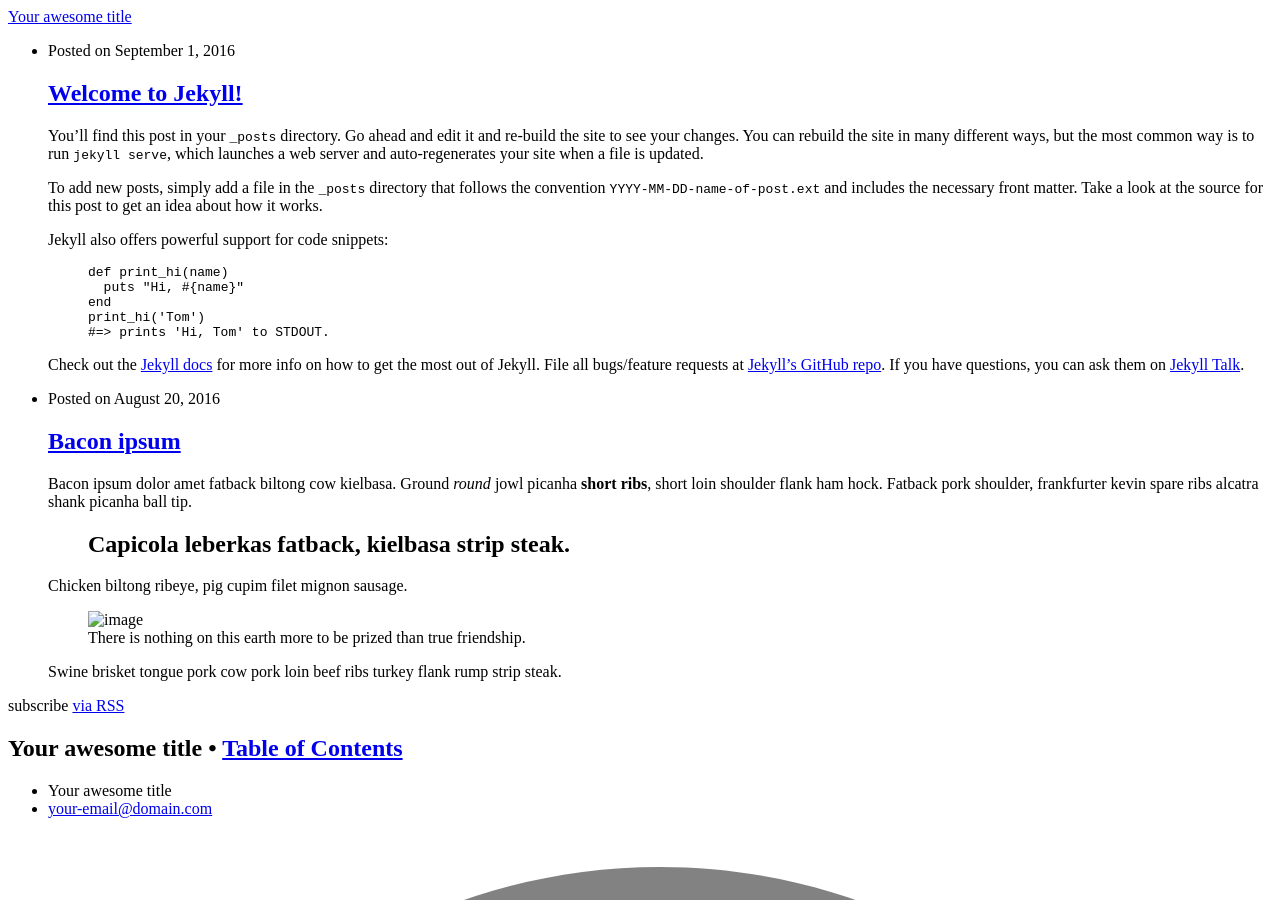
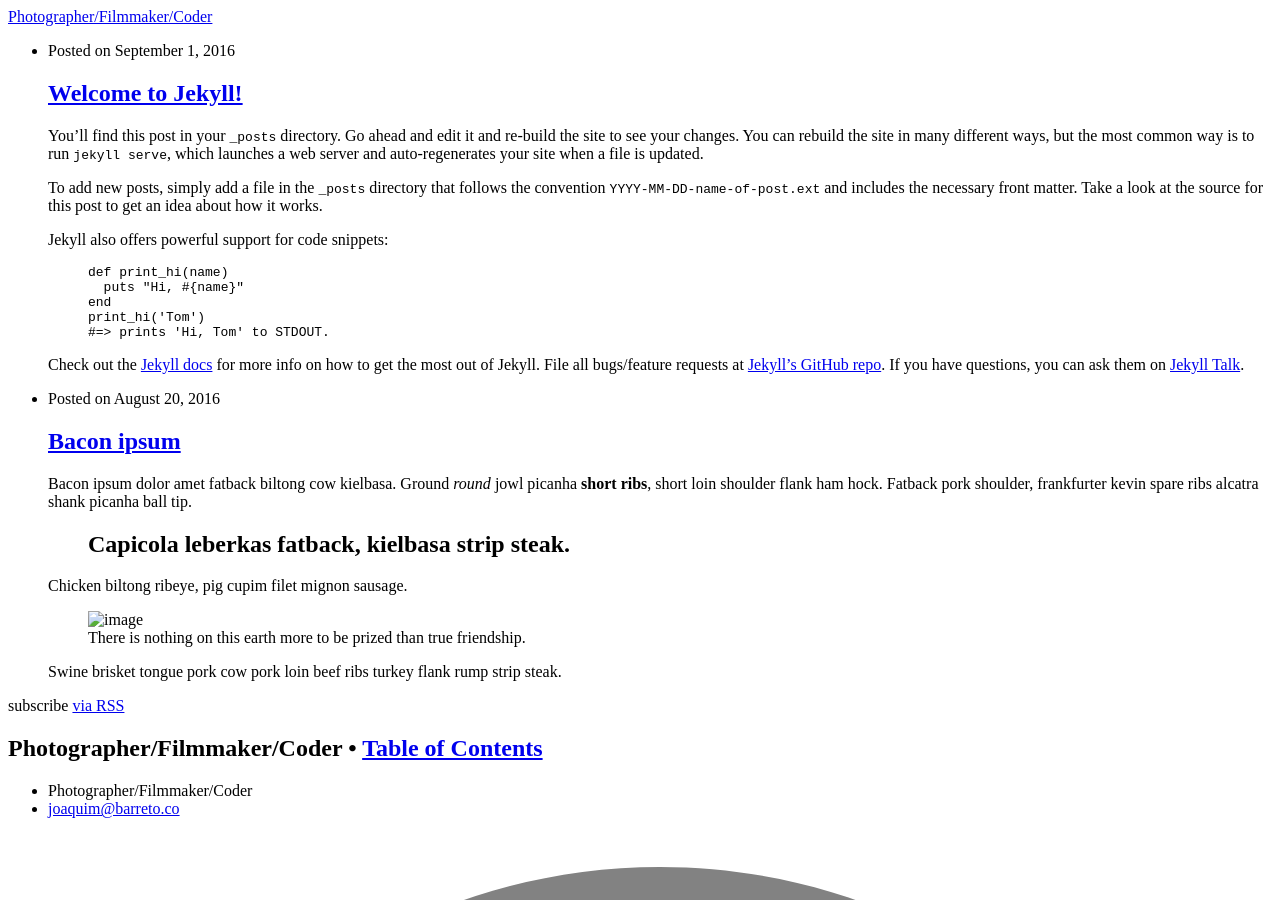
Before and after one commit to joaquimbarreto/joaquimbarreto.github.io, a Jekyll site: the page built from index.html, in a window 1280 px wide and 900 px high. Built offline with Jekyll 4.4.1, drawn with Linux system fonts in a browser that asks for light colours; some web fonts are replaced; some of the changed text lies outside the part shown.

Commit message:
config personal details

```diff
--- a/_config.yml
+++ b/_config.yml
@@ -13,17 +13,17 @@
 # you will see them accessed via {{ site.title }}, {{ site.email }}, and so on.
 # You can create any custom variable you would like, and they will be accessible
 # in the templates via {{ site.myvariable }}.
-title: Your awesome title
-email: your-email@domain.com
+title: Photographer/Filmmaker/Coder
+email: joaquim@barreto.co
 description: > # this means to ignore newlines until "baseurl:"
   Write an awesome description for your new site here. You can edit this
   line in _config.yml. It will appear in your document head meta (for
   Google search results) and in your feed.xml site description.
 baseurl: "#" # the subpath of your site, e.g. /blog
 url: "https://joaquimbarreto.github.io" # the base hostname & protocol for your site
-github_username:    jekyll
-instagram_username: jekyllrb
-twitter_username:   jekyllrb
+github_username:    joaquimbarreto
+instagram_username: joaquimbarreto
+twitter_username:   joaquimbarreto
 
 # Build settings
 markdown: kramdown
```
